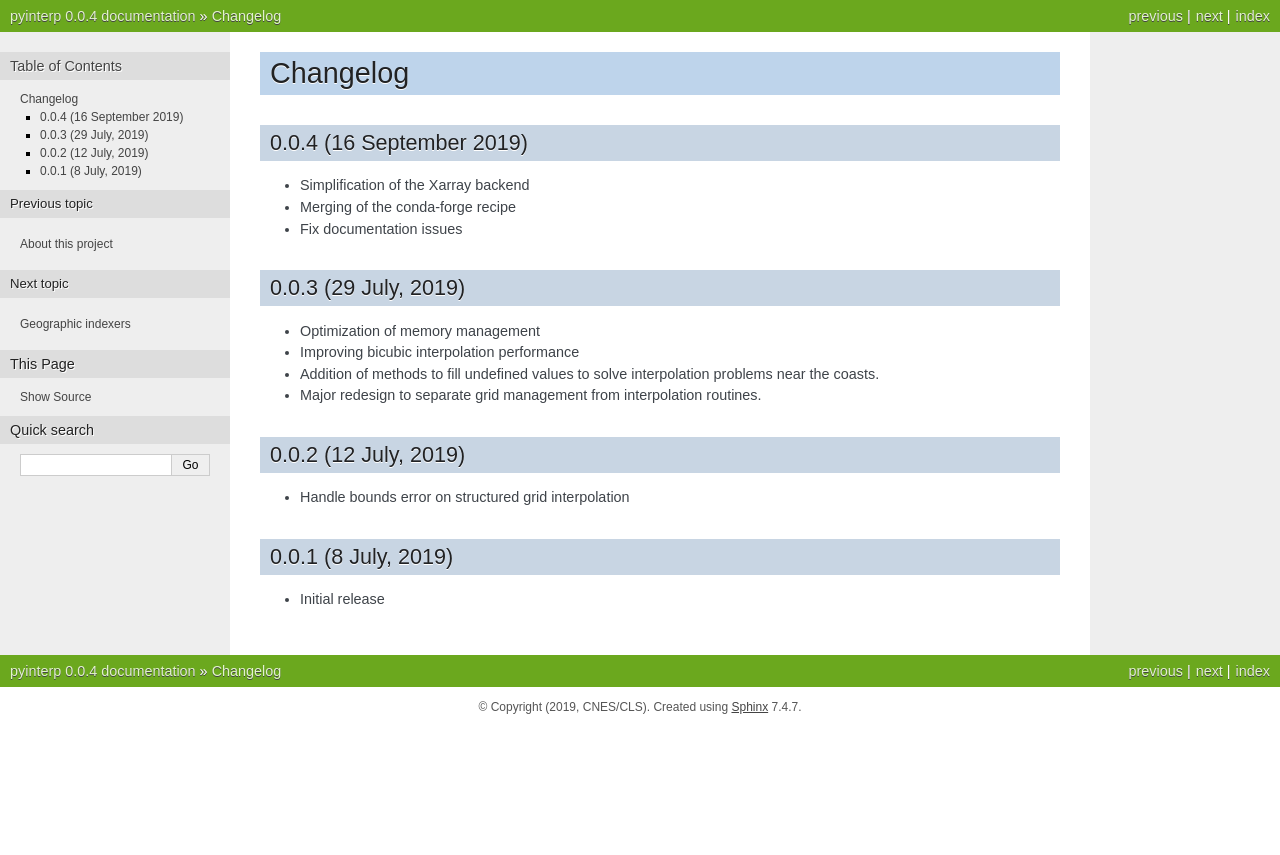
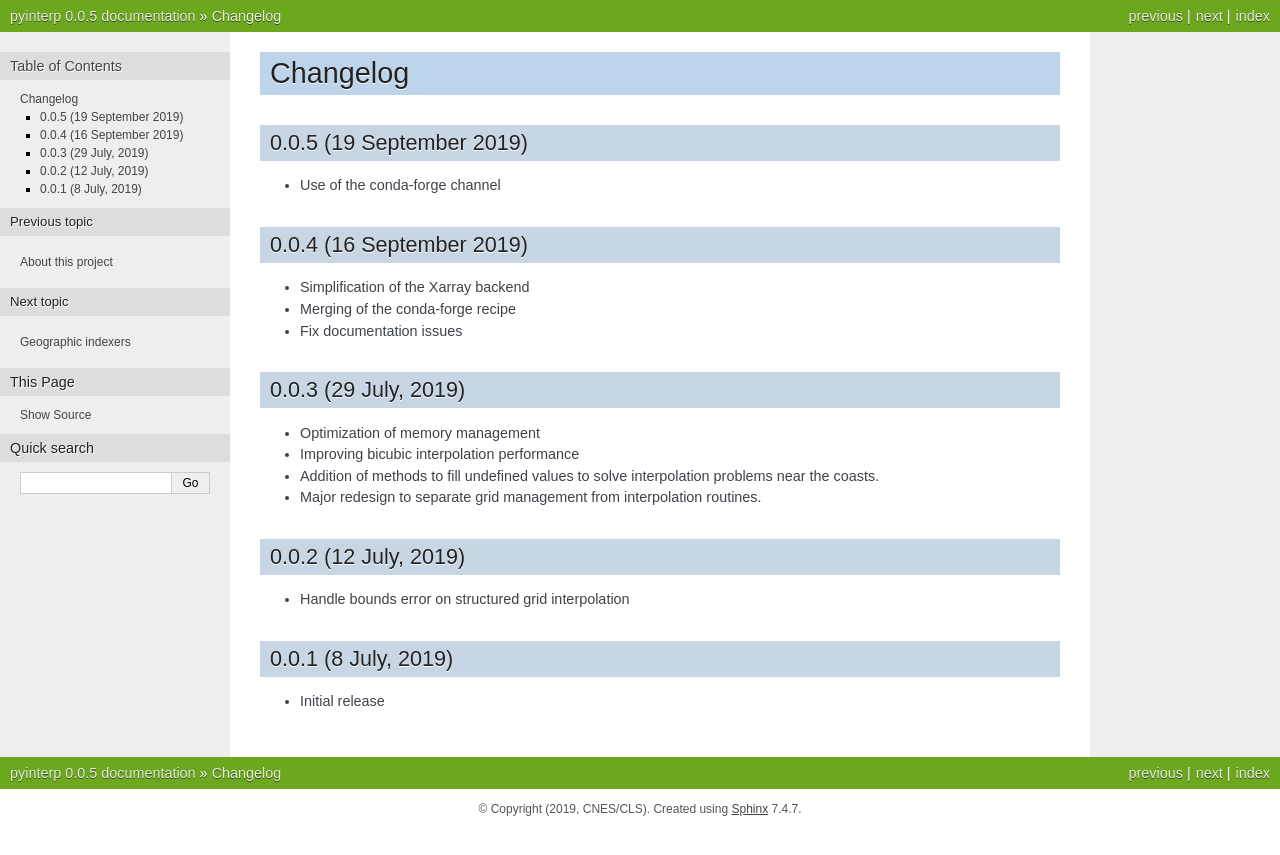
Before and after one commit to CNES/pangeo-pyinterp, a Sphinx documentation site: the page built from docs/source/changelog.rst, in a window 1280 px wide. Shown: the top 855 px of the page. Built offline with Sphinx 7.4.7, drawn with Linux system fonts in a browser that asks for light colours.

Commit message:
Preparation of version 0.0.5

```diff
--- a/docs/source/changelog.rst
+++ b/docs/source/changelog.rst
@@ -1,5 +1,9 @@
 Changelog
 #########
+
+0.0.5 (19 September 2019)
+-------------------------
+* Use of the conda-forge channel
 
 0.0.4 (16 September 2019)
 -------------------------
--- a/docs/source/conf.py
+++ b/docs/source/conf.py
@@ -17,9 +17,9 @@ copyright = '(2019, CNES/CLS)'
 author = 'CNES/CLS'
 
 # The short X.Y version
-version = '0.0.4'
+version = '0.0.5'
 # The full version, including alpha/beta/rc tags
-release = '0.0.4'
+release = '0.0.5'
 
 # -- General configuration ---------------------------------------------------
 
--- a/src/pyinterp/version.py
+++ b/src/pyinterp/version.py
@@ -6,7 +6,7 @@ Get software version information
 
 def release(full: bool = False) -> str:
     """Returns the software version number"""
-    result = "0.0.4"
+    result = "0.0.5"
     if full:
-        result += " (16 September 2019)"
+        result += " (19 September 2019)"
     return result
```
Also changed, not shown: 1 other file.
